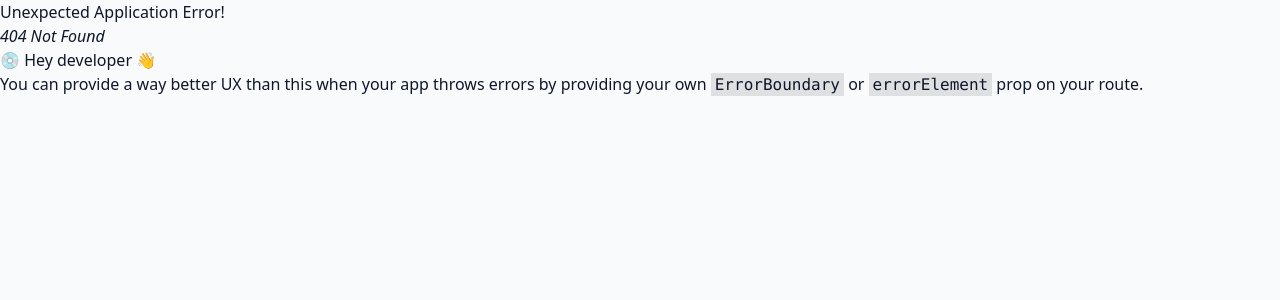
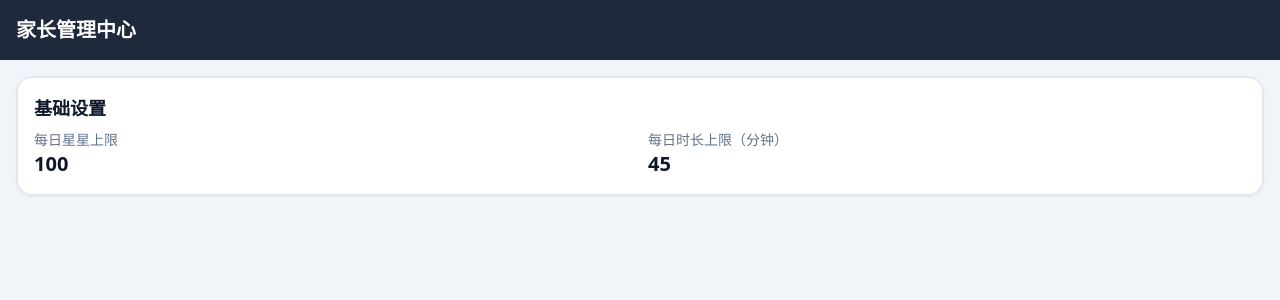
Before and after one commit to wangyihei-hub/boys-game, a React (Vite) app: page /parent in a window 1280 px wide. Before the commit this address had no page. Shown: the top 300 px of the page. Built offline with nearby package versions, Linux system fonts and the light colour scheme.

Commit message:
feat: add /play and /parent routes with layouts and home pages

```diff
--- /dev/null
+++ b/src/components/layout/ParentLayout.tsx
@@ -0,0 +1,27 @@
+import { Outlet } from 'react-router-dom';
+import { useEffect } from 'react';
+import { useParentStore } from '../../stores/parentStore';
+
+export function ParentLayout() {
+  const loadParentData = useParentStore(state => state.loadParentData);
+  const loaded = useParentStore(state => state.loaded);
+
+  useEffect(() => {
+    loadParentData();
+  }, [loadParentData]);
+
+  if (!loaded) {
+    return <div className="flex h-screen items-center justify-center">加载中...</div>;
+  }
+
+  return (
+    <div className="min-h-screen bg-slate-100">
+      <header className="bg-slate-800 p-4 text-white">
+        <h1 className="text-xl font-bold">家长管理中心</h1>
+      </header>
+      <main className="p-4">
+        <Outlet />
+      </main>
+    </div>
+  );
+}
--- /dev/null
+++ b/src/components/layout/PlayLayout.tsx
@@ -0,0 +1,27 @@
+import { Outlet } from 'react-router-dom';
+import { useEffect } from 'react';
+import { useProfileStore } from '../../stores/profileStore';
+
+export function PlayLayout() {
+  const loadProfile = useProfileStore(state => state.loadProfile);
+  const loaded = useProfileStore(state => state.loaded);
+
+  useEffect(() => {
+    loadProfile();
+  }, [loadProfile]);
+
+  if (!loaded) {
+    return <div className="flex h-screen items-center justify-center">加载中...</div>;
+  }
+
+  return (
+    <div className="min-h-screen bg-slate-50">
+      <header className="bg-indigo-600 p-4 text-white">
+        <h1 className="text-xl font-bold">学科小勇士</h1>
+      </header>
+      <main className="p-4">
+        <Outlet />
+      </main>
+    </div>
+  );
+}
--- /dev/null
+++ b/src/pages/ParentDashboard.tsx
@@ -0,0 +1,25 @@
+import { useParentStore } from '../stores/parentStore';
+
+export function ParentDashboard() {
+  const settings = useParentStore(state => state.settings);
+
+  if (!settings) return null;
+
+  return (
+    <div className="space-y-4">
+      <div className="card">
+        <h2 className="mb-2 text-lg font-bold">基础设置</h2>
+        <div className="grid grid-cols-2 gap-4">
+          <div>
+            <p className="text-sm text-slate-500">每日星星上限</p>
+            <p className="text-xl font-bold">{settings.dailyStarLimit}</p>
+          </div>
+          <div>
+            <p className="text-sm text-slate-500">每日时长上限（分钟）</p>
+            <p className="text-xl font-bold">{settings.dailyMinuteLimit}</p>
+          </div>
+        </div>
+      </div>
+    </div>
+  );
+}
--- /dev/null
+++ b/src/pages/PlayHome.tsx
@@ -0,0 +1,27 @@
+import { useProfileStore } from '../stores/profileStore';
+
+export function PlayHome() {
+  const profile = useProfileStore(state => state.profile);
+
+  if (!profile) return null;
+
+  return (
+    <div className="space-y-4">
+      <div className="card flex items-center justify-between">
+        <div>
+          <p className="text-sm text-slate-500">昵称</p>
+          <p className="text-lg font-bold">{profile.nickname}</p>
+        </div>
+        <div className="text-right">
+          <p className="text-sm text-slate-500">星星</p>
+          <p className="text-2xl font-bold text-yellow-500">{profile.stars}</p>
+        </div>
+      </div>
+      <div className="card">
+        <p className="text-sm text-slate-500">等级</p>
+        <p className="text-lg font-bold">Lv.{profile.level}</p>
+        <p className="text-sm text-slate-500">经验 {profile.exp}</p>
+      </div>
+    </div>
+  );
+}
--- a/src/router.tsx
+++ b/src/router.tsx
@@ -1,19 +1,26 @@
 import { createBrowserRouter, Navigate } from 'react-router-dom';
-import { App } from './App';
+import { PlayLayout } from './components/layout/PlayLayout';
+import { ParentLayout } from './components/layout/ParentLayout';
+import { PlayHome } from './pages/PlayHome';
+import { ParentDashboard } from './pages/ParentDashboard';
 
 export const router = createBrowserRouter([
   {
     path: '/',
-    element: <App />,
+    element: <Navigate to="/play" replace />
+  },
+  {
+    path: '/play',
+    element: <PlayLayout />,
     children: [
-      {
-        index: true,
-        element: <Navigate to="/play" replace />
-      },
-      {
-        path: 'play',
-        element: <div>学科小勇士 - 游戏加载中...</div>
-      }
+      { index: true, element: <PlayHome /> }
+    ]
+  },
+  {
+    path: '/parent',
+    element: <ParentLayout />,
+    children: [
+      { index: true, element: <ParentDashboard /> }
     ]
   }
 ]);
```
